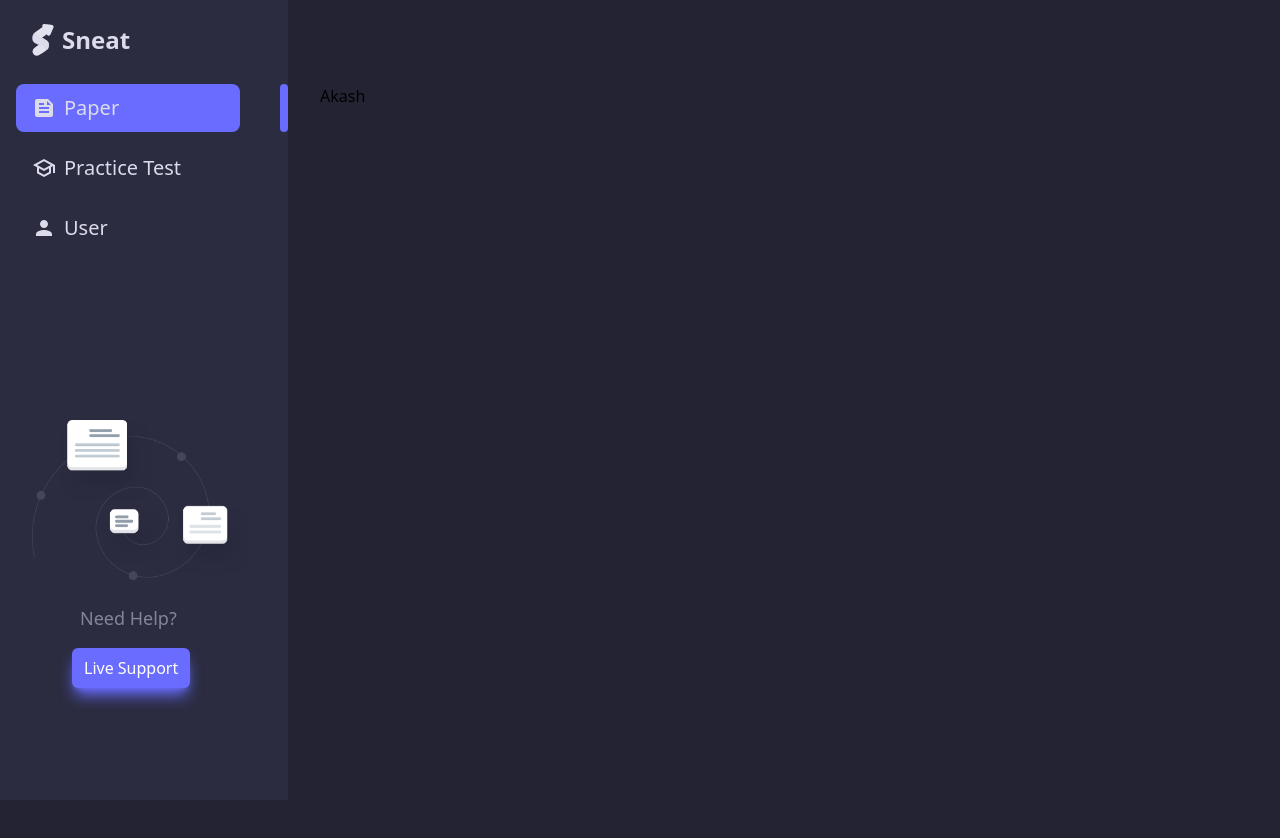
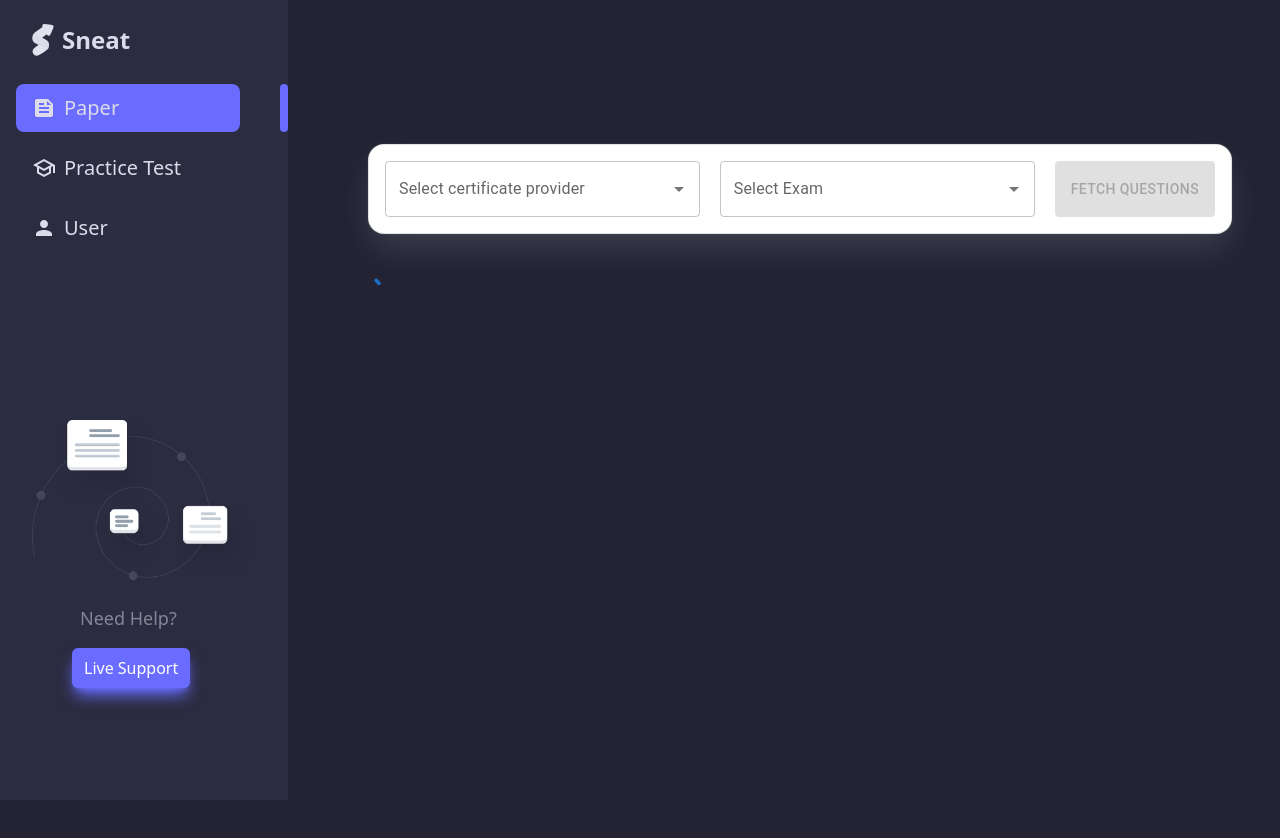
Before and after one commit to Devilcoder2/CSP-Global-Demo-Quiz-App, a React (Vite) app: page /papers in a window 1280 px wide. Shown: the top 838 px of the page. Built offline with nearby package versions, Linux system fonts and the light colour scheme.

Commit message:
Added questions

```diff
--- a/src/App.jsx
+++ b/src/App.jsx
@@ -59,7 +59,7 @@ const App = () => {
         </div>
       </div>
 
-      <div className="ml-80 h-screen overflow-y-hidden">
+      <div className="ml-80 h-[100vh] overflow-y-scroll">
         <Outlet />
       </div>
     </div>
--- a/src/Components/AllQuestions/AllQuestions.jsx
+++ b/src/Components/AllQuestions/AllQuestions.jsx
@@ -1,5 +1,307 @@
+import { React, useState } from "react";
+
+import {
+  Container,
+  Card,
+  Box,
+  CardContent,
+  CircularProgress,
+  Autocomplete,
+  Accordion,
+  AccordionDetails,
+  AccordionSummary,
+  Typography,
+  TextField,
+  Button,
+} from "@mui/material";
+import ExpandMoreIcon from "@mui/icons-material/ExpandMore";
+import axios from "axios";
+import ConstructionOutlinedIcon from "@mui/icons-material/ConstructionOutlined";
+import { styled } from "@mui/material/styles";
+
 const AllQuestions = () => {
-  return <div>Akash</div>;
+  const [provider, setProvider] = useState("");
+  const [exam, setExam] = useState("");
+  const [loading, setLoading] = useState("true");
+  const [questions, setQuestions] = useState([]);
+  const providers = ["Amazon", "Microsoft", "Google"];
+  const exams = {
+    Amazon: [
+      "AWS Certified Developer - Associate DVA-C02",
+      "AWS Certified Solutions Architect - Associate",
+    ],
+    Microsoft: ["Azure Administrator Associate", "Azure Developer Associate"],
+    Google: [
+      "Google Cloud Professional Cloud Architect",
+      "Google Cloud Professional Data Engineer",
+    ],
+  };
+  const handleFetchQuestions = async () => {
+    try {
+      const response = await axios.get("http://localhost:5000/questions", {
+        params: { provider, exam },
+      });
+      console.log("hii");
+      console.log(response.data);
+      setQuestions(response.data);
+    } catch (error) {
+      console.error("Error Fetching Questions:", error);
+    }
+    setLoading(false);
+  };
+  const StyledAccordionSummary = styled(AccordionSummary)(({ theme }) => ({
+    backgroundColor: theme.palette.background.default,
+    borderRadius: theme.shape.borderRadius,
+    "& .MuiAccordionSummary-content": {
+      display: "flex",
+      justifyContent: "space-between",
+      alignItems: "center",
+    },
+  }));
+  return (
+    <Container>
+      {/* <div
+        style={{
+          display: "flex",
+          justifyContent: "space-between",
+          marginBottom: "20px",
+          marginTop: "60px",
+        }}
+      >
+        <Card
+          variation="outlined"
+          style={{
+            display: "flex",
+            justifyContent: "space-evenly",
+            marginBottom: "20px",
+            width: "1200px",
+            marginTop: "60px",
+            margin: "20px 0",
+            padding: "10px",
+          }}
+        >
+          <Autocomplete
+            style={{ padding: "10px", width: "45%"}}
+            options={providers}
+            value={provider}
+            onChange={(e, val) => {
+              setProvider(val);
+              setExam("");
+            }}
+            renderInput={(params) => (
+              <TextField
+                {...params}
+                label="Select certificate provider"
+                variant="outlined"
+              />
+            )}
+
+          />
+          <Autocomplete
+            options={exams[provider] || []}
+            value={exam}
+            onChange={(e, val) => {
+              setExam(val);
+            }}
+            renderInput={(params) => (
+              <TextField {...params} label="Select Exam" variant="outlined" />
+            )}
+            style={{ width: "45%" }}
+          />
+          <Button
+            variant="contained"
+            onClick={handleFetchQuestions}
+            color="primary"
+            disabled={!provider || !exam}
+          >
+            Fetch Questions
+          </Button>
+        </Card>
+
+      </div> */}
+
+      <Container>
+        <Box
+          sx={{
+            display: "flex",
+            justifyContent: "center",
+            marginBottom: "20px",
+            marginTop: "60px",
+          }}
+        >
+          <Card
+            variant="outlined"
+            sx={{
+              display: "flex",
+              flexDirection: "row",
+              justifyContent: "space-between",
+              gap: "20px",
+              marginBottom: "20px",
+              width: "100%",
+              maxWidth: "1200px",
+              padding: "16px",
+              backgroundColor: "rgb(255, 255, 255)",
+              color: "rgb(33, 43, 54)",
+              transition: "box-shadow 300ms cubic-bezier(0.4, 0, 0.2, 1) 0ms",
+              backgroundImage: "none",
+              overflow: "hidden",
+              boxShadow:
+                "rgba(145, 158, 171, 0.24) 0px 0px 2px 0px, rgba(145, 158, 171, 0.24) 0px 16px 32px -4px",
+              borderRadius: "16px",
+              position: "relative",
+              zIndex: 0,
+            }}
+          >
+            {/* <Box sx={{ display: "flex", gap: "20px" }}> */}
+            <Autocomplete
+              sx={{ flex: 1 }}
+              options={providers}
+              value={provider}
+              onChange={(e, val) => {
+                setProvider(val);
+                setExam("");
+              }}
+              renderInput={(params) => (
+                <TextField
+                  {...params}
+                  label="Select certificate provider"
+                  variant="outlined"
+                  fullWidth
+                />
+              )}
+            />
+            <Autocomplete
+              sx={{ flex: 1 }}
+              options={exams[provider] || []}
+              value={exam}
+              onChange={(e, val) => {
+                setExam(val);
+              }}
+              renderInput={(params) => (
+                <TextField
+                  {...params}
+                  label="Select Exam"
+                  variant="outlined"
+                  fullWidth
+                />
+              )}
+            />
+            {/* </Box> */}
+            <Button
+              variant="contained"
+              onClick={handleFetchQuestions}
+              color="primary"
+              disabled={!provider || !exam}
+            >
+              Fetch Questions
+            </Button>
+          </Card>
+        </Box>
+      </Container>
+
+      {loading ? (
+        <CircularProgress />
+      ) : (
+        questions.map((q) => (
+          <Card
+            key={q.id}
+            elevation={3}
+            variation="outlined"
+            style={{ margin: "20px 0", padding: "10px" }}
+          >
+            <CardContent>
+              <div style={{ display: "flex", justifyContent: "space-between" }}>
+                <Typography variant="h5" style={{ fontsize: "2 rem" }}>
+                  Question:{q.id}
+                </Typography>
+              </div>
+              <Typography variant="body1" style={{ margin: "10px 0" }}>
+                {q.question}
+              </Typography>
+              {q.img && (
+                <img
+                  src={q.img}
+                  alt="question"
+                  className="img-question"
+                  style={{ width: "100%", marginBottom: "10px" }}
+                />
+              )}
+              <ul style={{ listStyleType: "none" }}>
+                {q.options.map((option, index) => (
+                  <li key={index} ClassName="ind-opt">
+                    <span ClassName="mcq-opt">{option}</span>
+                  </li>
+                ))}
+              </ul>
+              <Accordion>
+                <StyledAccordionSummary expandIcon={<ExpandMoreIcon />}>
+                  <Typography
+                    variant="subtitle1"
+                    sx={{ display: "flex", alignItems: "center" }}
+                  >
+                    <ConstructionOutlinedIcon sx={{ marginRight: "8px" }} />
+                    Show Solution
+                  </Typography>
+                </StyledAccordionSummary>
+                <AccordionDetails>
+                  <Typography>Answer: {q.answer}</Typography>
+                  <Typography variant="body2" style={{ marginTop: "15px" }}>
+                    Explanation: {q.explanation}
+                  </Typography>
+                  {q.answerImage && (
+                    <img
+                      src={q.answerImage}
+                      alt="Answer"
+                      style={{ width: "100%", marginTop: "10px" }}
+                    />
+                  )}
+                  <Typography variant="body2" style={{ marginTop: "15px" }}>
+                    Reference:{" "}
+                    <a
+                      href={q.reference}
+                      target="_blank"
+                      rel="noopener noreferrer"
+                      style={{ wordBreak: "break-all" }}
+                    >
+                      {q.reference}
+                    </a>
+                  </Typography>
+                </AccordionDetails>
+              </Accordion>
+
+              {/* <Accordion>
+                <AccordionSummary expandIcon={<ExpandMoreIcon />} />
+                <AccordionDetails>
+                  <Typography>Answer: {q.answer}</Typography>
+                  <Typography variant="body2" style={{ marginTop: "15px" }}>
+                    Explanation: {q.explanation}
+                  </Typography>
+                  {q.answerImage && (
+                    <img
+                      src={q.answerImage}
+                      alt="Answer"
+                      style={{ width: "100%", marginTop: "10px" }}
+                    />
+                  )}
+                  <Typography variant="body2" style={{ marginTop: "15px" }}>
+                    Reference:{" "}
+                    <a
+                      href={q.reference}
+                      target="_blank"
+                      rel="noopener noreferrer"
+                      style={{ wordBreak: "break-all" }}
+                    >
+                      {q.reference}
+                    </a>
+                  </Typography>
+                </AccordionDetails>
+              </Accordion> */}
+            </CardContent>
+          </Card>
+        ))
+      )}
+    </Container>
+  );
 };
 
 export default AllQuestions;
```
